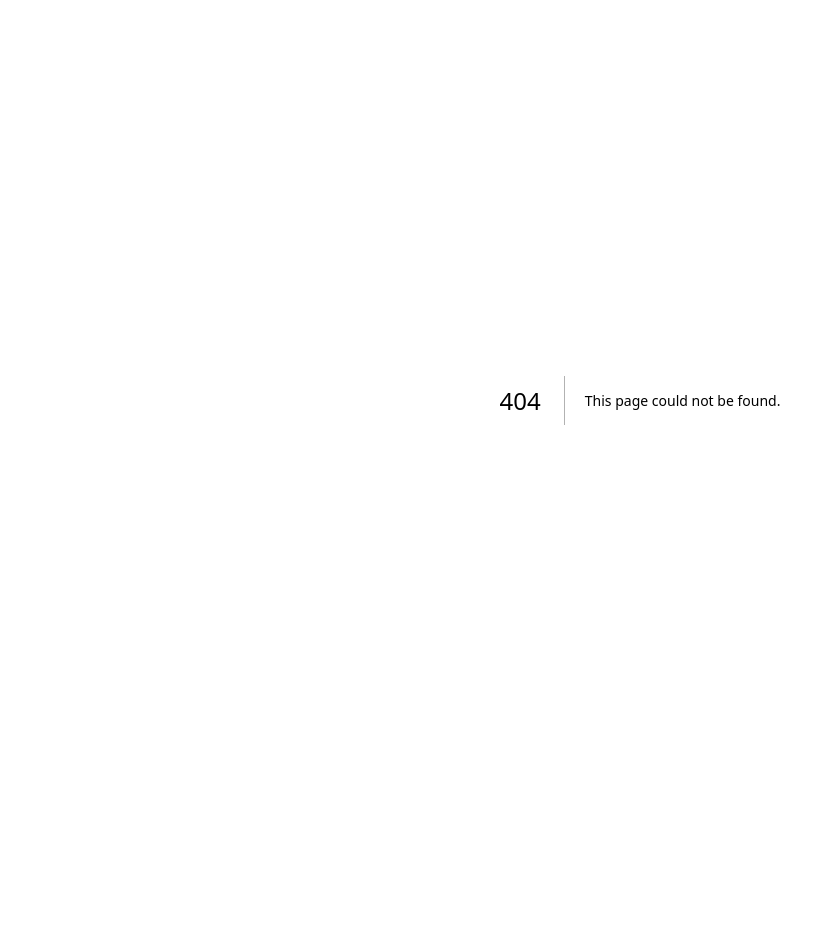
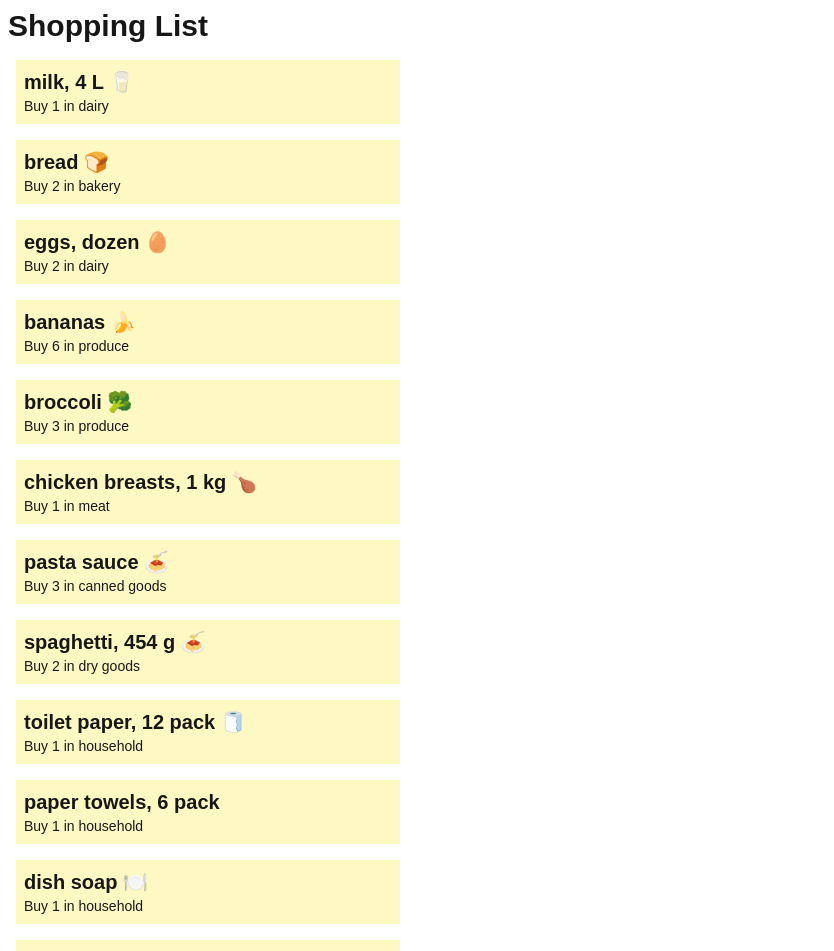
Before and after one commit to JunctionLI/cprg306-assignments, a Next.js app: page /week-3 in a window 1280 px wide. Before the commit this address had no page. Shown: the top 951 px of the page, without its empty margins (0-834 px from the left). Before the commit the page ends 800 px from the top, so only its background shows below. Built offline with nearby package versions, Linux system fonts and the light colour scheme.

Commit message:
week 3 assignment submission
add week-3 folder and create item list

```diff
--- a/app/page.js
+++ b/app/page.js
@@ -7,6 +7,7 @@ export default function Home() {
     <h1 className=" text-4xl font-bold my-8">CPRG 306: Web Development 2 - Assignments</h1>
     <ul>
       <li className="hover:text-green-400 hover:underline"><Link className="text-xl underline " href="/week-2">Week 2 Assignment</Link></li>
+      <li className="hover:text-green-400 hover:underline"><Link className="text-xl underline " href="/week-3">Week 3 Assignment</Link></li>
     </ul>
 
    </main>
--- /dev/null
+++ b/app/week-3/item-list.js
@@ -0,0 +1,93 @@
+import Item from "./item";
+
+
+export default function ItemList(){
+    const item1 = {
+        name: "milk, 4 L 🥛",
+        quantity: 1,
+        category: "dairy",
+      };
+
+      const item2 = {
+        name: "bread 🍞",
+        quantity: 2,
+        category: "bakery",
+      };
+
+      const item3 = {
+        name: "eggs, dozen 🥚",
+        quantity: 2,
+        category: "dairy",
+      };
+
+      const item4 = {
+        name: "bananas 🍌",
+        quantity: 6,
+        category: "produce",
+      };
+
+      const item5 = {
+        name: "broccoli 🥦",
+        quantity: 3,
+        category: "produce",
+      };
+
+      const item6 = {
+        name: "chicken breasts, 1 kg 🍗",
+        quantity: 1,
+        category: "meat",
+      };
+
+      const item7 = {
+        name: "pasta sauce 🍝",
+        quantity: 3,
+        category: "canned goods",
+      };
+
+      const item8 = {
+        name: "spaghetti, 454 g 🍝",
+        quantity: 2,
+        category: "dry goods",
+      };
+
+      const item9 = {
+        name: "toilet paper, 12 pack 🧻",
+        quantity: 1,
+        category: "household",
+      };
+
+      const item10 = {
+        name: "paper towels, 6 pack",
+        quantity: 1,
+        category: "household",
+      };
+
+      const item11 = {
+        name: "dish soap 🍽️",
+        quantity: 1,
+        category: "household",
+      };
+
+      const item12 = {
+        name: "hand soap 🧼",
+        quantity: 4,
+        category: "household",
+      };
+
+    return(
+        <div>
+            <Item itemObj={item1}/>
+            <Item itemObj={item2}/>
+            <Item itemObj={item3}/>
+            <Item itemObj={item4}/>
+            <Item itemObj={item5}/>
+            <Item itemObj={item6}/>
+            <Item itemObj={item7}/>
+            <Item itemObj={item8}/>
+            <Item itemObj={item9}/>
+            <Item itemObj={item10}/>
+            <Item itemObj={item11}/>
+            <Item itemObj={item12}/>
+        </div>
+    );
+}
--- /dev/null
+++ b/app/week-3/item.js
@@ -0,0 +1,12 @@
+
+export default function Item({itemObj}){
+
+    const {name,quantity,category} = itemObj;
+
+    return(
+        <div className="p-2 m-4 bg-yellow-100 max-w-sm">
+            <h2 className="text-xl font-bold">{name}</h2>
+            <p className="text-sm">Buy {quantity} in {category} </p>
+        </div>
+    );
+}
--- /dev/null
+++ b/app/week-3/page.js
@@ -0,0 +1,12 @@
+import Link from "next/link";
+import ItemList from "./item-list";
+
+export default function Week3Page(){
+    return(
+        <main>
+            <h1 className="text-3xl font-bold m-2">Shopping List</h1>
+            <ItemList/>
+            <Link href="./" className="italic hover:underline hover:text-green-400">Back to Main</Link>
+        </main>
+    );
+}
```
